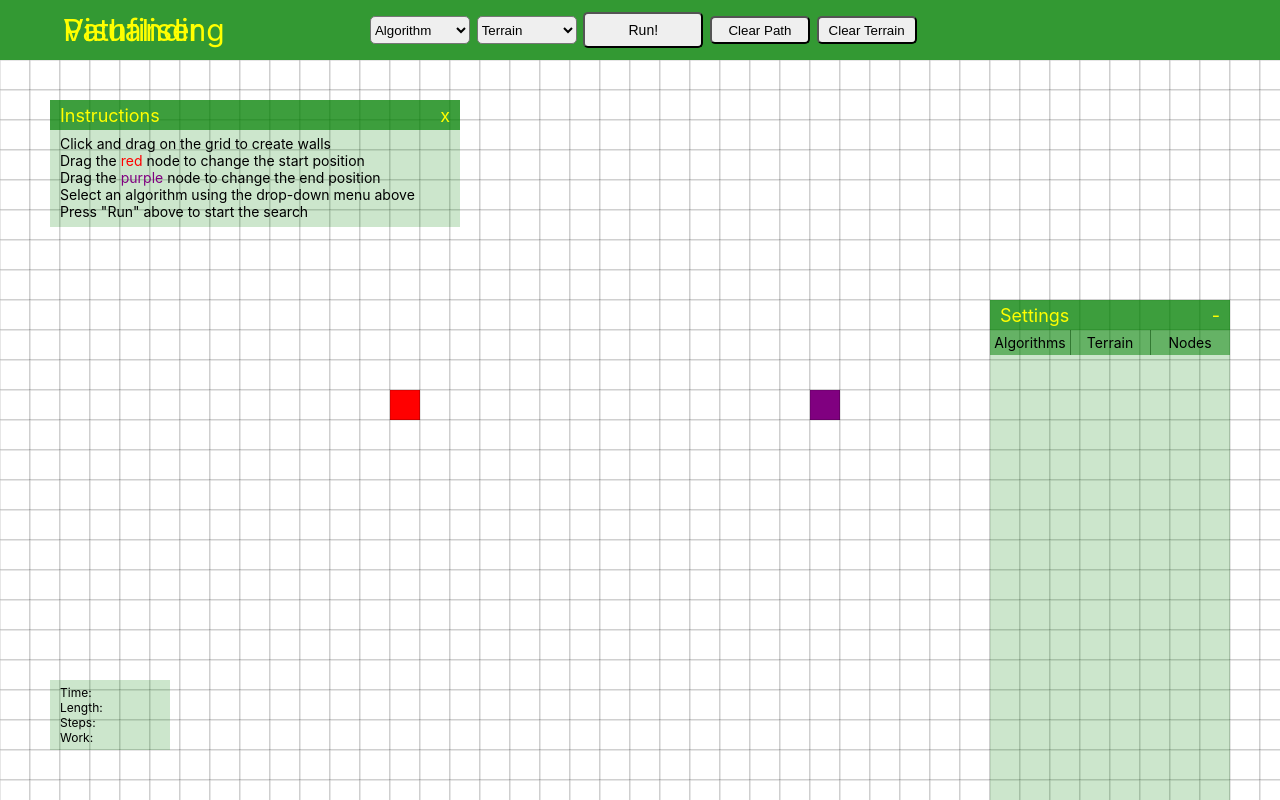
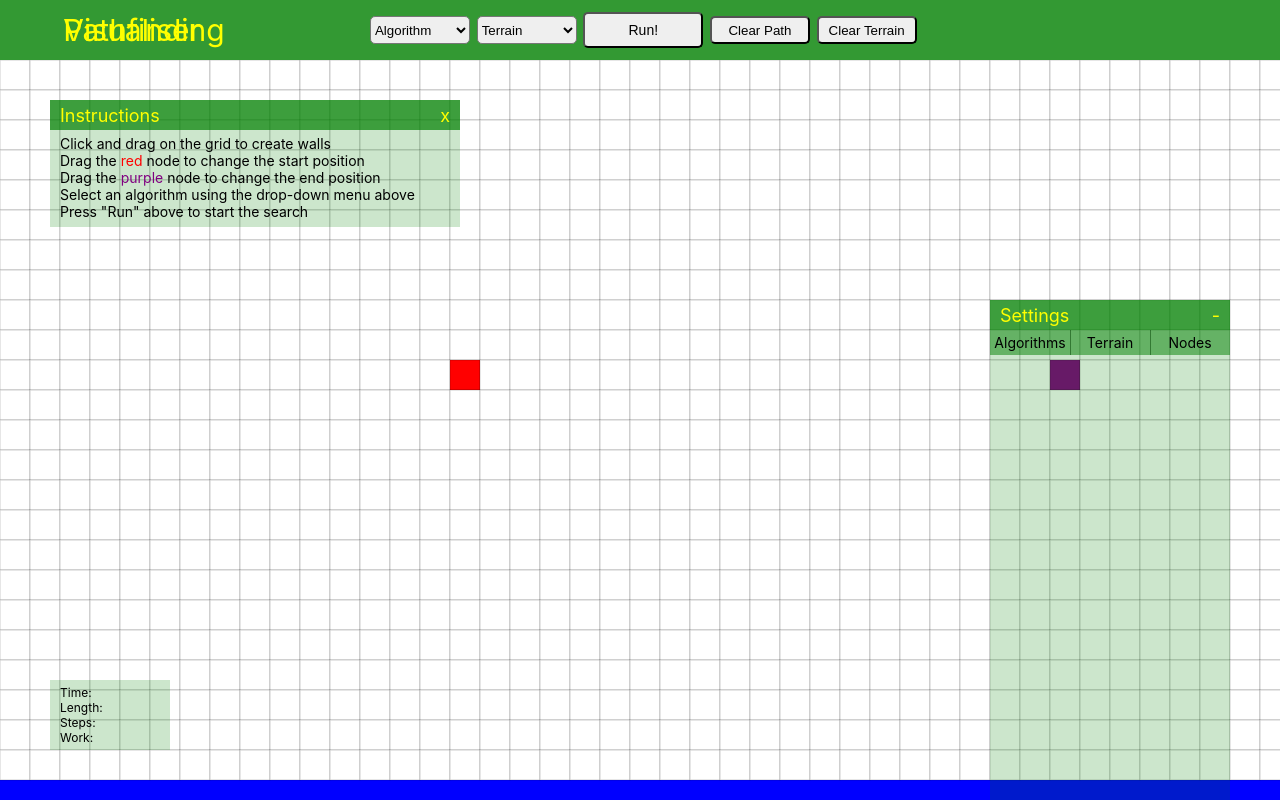
Before and after one commit to Jonezia/pathfinding-visualiser, a React (Create React App) app: page / in a window 1280 px wide. Built offline with nearby package versions, Linux system fonts and the light colour scheme; the HTML template or start-up script is replaced by a standard one.

Commit message:
saving before reworking state ownership

```diff
--- a/src/App.js
+++ b/src/App.js
@@ -20,6 +20,14 @@ export default function App(props) {
         terrain = event.target.value
     }
 
+    let onClickClearTerrainPassUp
+    const onClickClearTerrain = () => {
+      onClickClearTerrainPassUp()
+    }
+    const setClickClearTerrain = (func) => {
+      onClickClearTerrainPassUp = func
+    }
+
     useLayoutEffect(() => {
         if (targetRef.current) {
           setDimensions({
@@ -32,9 +40,11 @@ export default function App(props) {
     return(
         <div ref={targetRef} id="masterContainer">
             <Bar onChangeAlgorithm={changeAlgorithm}
-            onChangeTerrain={changeTerrain}/>
-            <Grid node_size={nodeSize} width={dimensions.width}
-            height={dimensions.height - 60}/>
+            onChangeTerrain={changeTerrain}
+            onClickClearTerrain={onClickClearTerrain}/>
+            <Grid nodeSize={nodeSize} width={dimensions.width}
+            height={dimensions.height - 60}
+            setClickClearTerrain={setClickClearTerrain}/>
             <Options/>
             <Instructions/>
             <Stats/>
--- a/src/bar/bar.jsx
+++ b/src/bar/bar.jsx
@@ -21,7 +21,8 @@ export default function Bar(props) {
             </select>
             <button id="run">Run!</button>
             <button>Clear Path</button>
-            <button id="finalButton">Clear Terrain</button>
+            <button id="finalButton"
+            onClick={() => props.onClickClearTerrain()}>Clear Terrain</button>
         </div>
     )
 }
--- a/src/grid/grid.jsx
+++ b/src/grid/grid.jsx
@@ -1,28 +1,52 @@
-import React from 'react'
+import React,{useState} from 'react'
 import './grid.css'
 import Node from './node/node'
 
 export default function Grid(props) {
-    let myGrid = [];
-    let rows = Math.ceil(props.height/props.node_size)
-    let cols = Math.ceil(props.width/props.node_size)
-    for (let row=0; row<rows; row++) {
+    let rows = Math.ceil(props.height/props.nodeSize);
+    let cols = Math.ceil(props.width/props.nodeSize);
+
+    let tempGrid = [];
+    for (let row=0; row<24; row++) {
         let temprow = []
-        for (let col=0; col<cols; col++) {
+        for (let col=0; col<52; col++) {
             temprow.push(false)
         }
-        myGrid.push(temprow)
+        tempGrid.push(temprow)
     }
 
-    let start = [Math.floor(rows/2)-1,Math.floor(cols/3)-1]
-    let end = [Math.floor(rows/2)-1,Math.floor(cols*2/3)-1]
+    let modelGrid = tempGrid.slice()
+
+    let [myGrid,setMyGrid] = useState(tempGrid)
+
+    const clearTerrain = () => {
+        // let newGrid = myGrid.slice()
+        // for (let row=0; row<newGrid.length; row++) {
+        //     for (let col=0; col<row.length; col++) {
+        //         if (newGrid[row][col]) {
+        //             newGrid[row][col] = !newGrid[row][col]
+        //         }
+        //     }
+        // }
+        // setMyGrid(newGrid)
+        // console.log("clearterrain pressed")
+        console.log(modelGrid)
+        setMyGrid([[false,false,true,true,true]])
+    }
+
+    props.setClickClearTerrain(clearTerrain)
+
+    // let start = [Math.floor(rows/2)-1,Math.floor(cols/3)-1]
+    // let end = [Math.floor(rows/2)-1,Math.floor(cols*2/3)-1]
+    let start = [10,15]
+    let end = [10,35]
 
     let mouseIsPressed = false
 
     const toggleWall = (row,col) => {
         if ((mouseIsPressed) && !((row === start[0]) && (col === start[1])) &&
         !((row === end[0]) && (col === end[1]))) {
-            myGrid[row][col] = !myGrid[row][col]
+            modelGrid[row][col] = !modelGrid[row][col]
             return true
         } else {
             return false
@@ -46,13 +70,14 @@ export default function Grid(props) {
         <div id="drawArea">
         <svg id="fullGrid">
             {myGrid.map((rowvals,row) => {
-                return rowvals.map((value,column) => {
-                    return <Node node_size={props.node_size}
+                return rowvals.map((wall,column) => {
+                    return <Node nodeSize={props.nodeSize}
                     row={row}
                     column={column}
                     key={row + "." + column}
-                    isStart={row === start[0] && column === start[1]}
-                    isEnd={row === end[0] && column === end[1]}
+                    initialColor={(wall === true) ? "black" :
+                        (row === start[0] && column === start[1]) ? "red" :
+                        (row === end[0] && column === end[1]) ? "purple" : "white"}
                     handleMouseDown={handleMouseDown}
                     handleMouseEnter={handleMouseEnter}
                     handleMouseUp={handleMouseUp}/>})
--- a/src/grid/node/node.jsx
+++ b/src/grid/node/node.jsx
@@ -1,17 +1,10 @@
 import React,{useState} from 'react'
 
 export default function Node(props) {
-    let {node_size,row,column,isStart,isEnd,
+    let {nodeSize,row,column,initialColor,
         handleMouseDown,handleMouseEnter,handleMouseUp} = props
 
-    let defaultColor = "white"
-    if (isStart) {
-        defaultColor = "red"
-    } else if (isEnd) {
-        defaultColor = "purple"
-    }
-
-    let [color,setColor] = useState(defaultColor);
+    let [color,setColor] = useState(initialColor);
 
     const toggleColor = () => {
         if (color === "white") {
@@ -31,10 +24,10 @@ export default function Node(props) {
 
     return(
         <rect className="node"
-            x={column*node_size}
-            y={row*node_size}
-            width={node_size}
-            height={node_size}
+            x={column*nodeSize}
+            y={row*nodeSize}
+            width={nodeSize}
+            height={nodeSize}
             fill={color}
             stroke="black"
             strokeOpacity="0.2"
```
